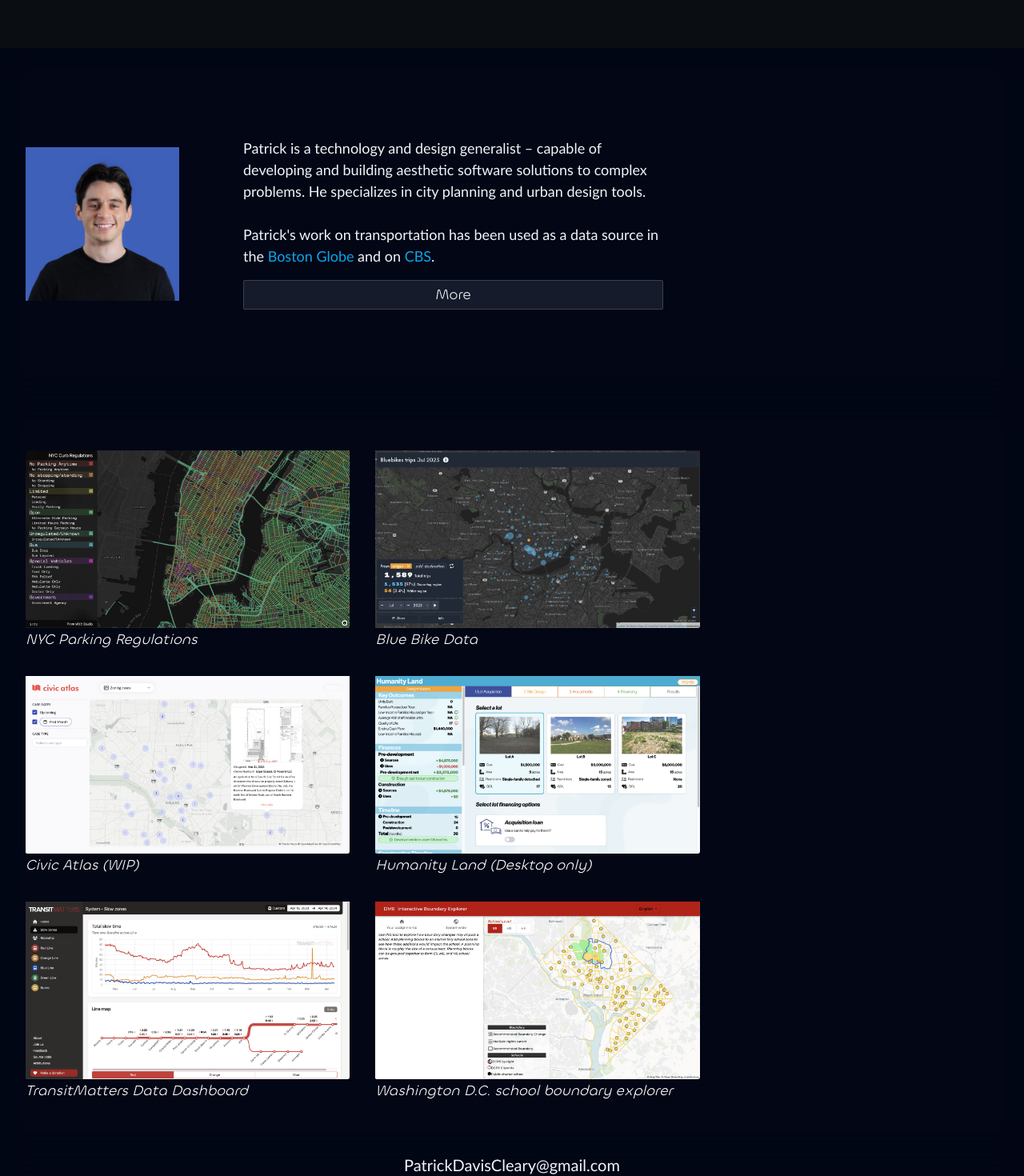
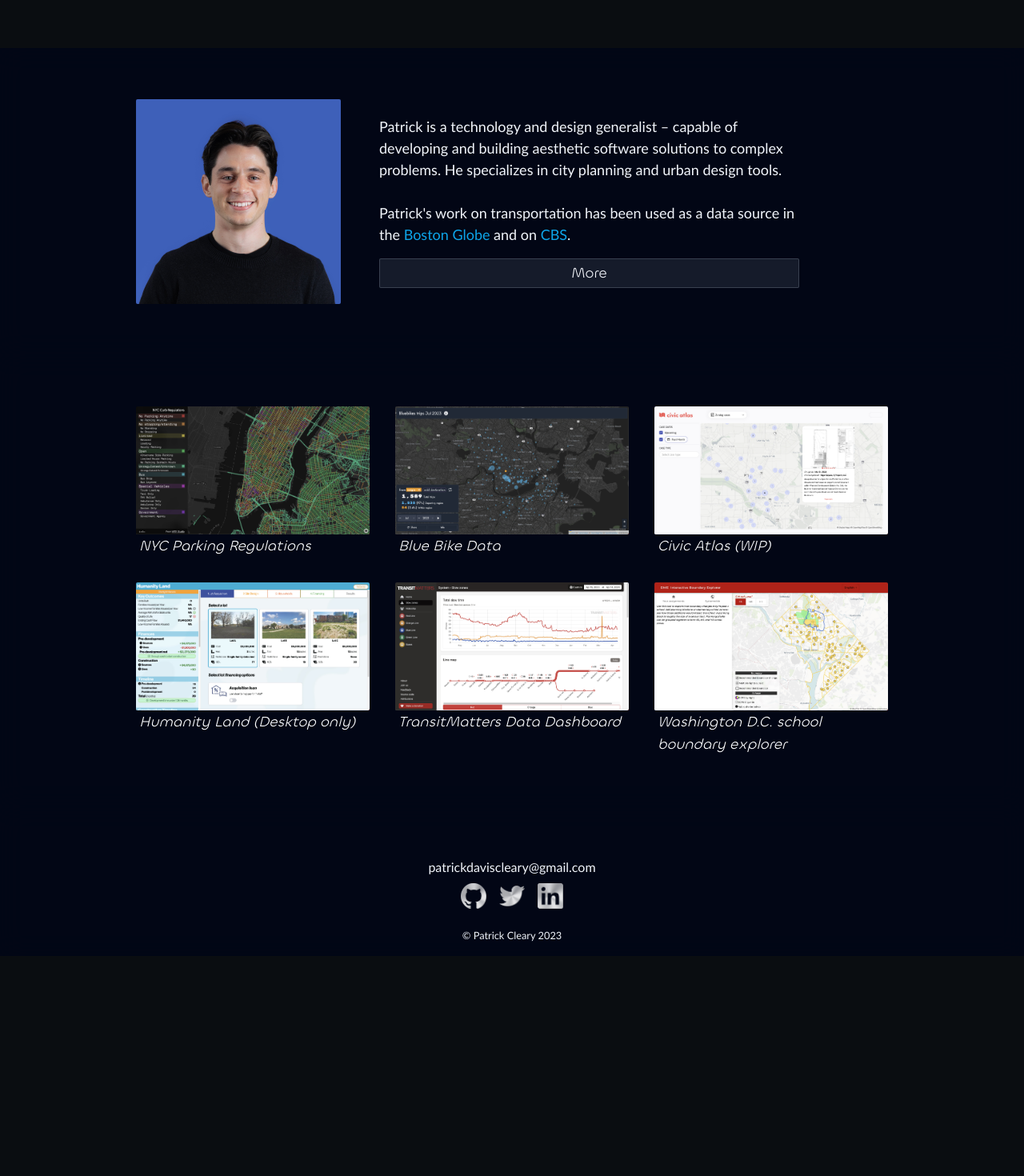
Before and after one commit to PatrickCleary/personal-site, a React (Create React App) app: page / in a window 1280 px wide. Shown: the part 740-2210 px from the top of the page at 80% size. After the commit the page ends 1935 px from the top, so only its background shows below. Built offline with nearby package versions, Linux system fonts and the light colour scheme.

Commit message:
clean up styles

```diff
--- a/src/App.tsx
+++ b/src/App.tsx
@@ -16,7 +16,7 @@
   const connectRef = useRef<HTMLDivElement>(null);
 
   return (
-    <div className="App">
+    <div>
       <NavBar
         refs={[aboutRef, portfolioRef, connectRef]}
         setClicked={setClicked}
--- a/src/Components/Footer.tsx
+++ b/src/Components/Footer.tsx
@@ -3,15 +3,14 @@
   return (
     <div
       style={{
-        position: "absolute",
         bottom: "0px",
         padding: ".5rem",
         display: "flex",
-        justifyContent: "center",
       }}
+      className="justify-center w-full"
     >
       <p
-        style={{ fontSize: ".8rem", paddingLeft: ".5rem" }}
+        style={{ fontSize: ".8rem" }}
       >{`© Patrick Cleary ${new Date().getFullYear()}`}</p>
     </div>
   );
--- a/src/Components/NavBar.tsx
+++ b/src/Components/NavBar.tsx
@@ -11,12 +11,12 @@
 
   return (
     <div className="w-full justify-center items-center fixed top-0 flex z-50 md:fixed md:top-0 md:right-0 md:w-auto">
-      <div className="flex w-full md:w-auto flex-row md:flex-col justify-center md:justify-end bg-dark px-4 md:px-0 py-1 md:py-0 rounded-md cursor-pointer select-none gap-2 md:mr-2  md:mt-2">
+      <div className="flex w-full md:w-auto flex-row md:flex-col justify-center md:justify-end bg-dark lg:bg-transparent px-4 md:px-0 py-1 md:py-0 rounded-md cursor-pointer select-none gap-2 md:mr-2  md:mt-2">
         {navBarOptions.map((option, index) => {
           return (
             <div
               key={index}
-              className="md:px-6 w-full text-sm py-1 rounded-sm border-light border-opacity-20 border-b bg-dark box-border hover:bg-light hover:bg-opacity-30"
+              className="md:px-6 w-full text-sm py-1 rounded-sm border-light border-opacity-20 border-b-[1px] bg-dark lg:bg-transparent box-border hover:bg-light hover:bg-opacity-30"
               onClick={() => {
                 refs[index]?.current?.scrollIntoView();
                 setClicked(index);
--- a/src/Sections/AboutMe.tsx
+++ b/src/Sections/AboutMe.tsx
@@ -17,33 +17,12 @@
     const { clientWidth, mobile } = useContext(WindowContext);
     return (
       <div
-        className="z-10 relative pt-16 pb-16 flex flex-col bg-slate-950 backdrop-blur-lg bg-opacity-90"
+        className=" flex items-center z-10 relative pb-8 pt-8 lg:pt-16 lg:pb-16 flex-col bg-slate-950 backdrop-blur-lg bg-opacity-90"
         ref={ref}
       >
-        <div
-          style={{
-            display: "flex",
-            alignItems: "center",
-            flexDirection: mobile ? "column" : "row",
-            gap: "4rem",
-            padding: "2rem",
-          }}
-        >
+        <div className="max-w-[940px] w-full flex lg:items-center items-center lg:flex-row flex-col gap-8 h-fit px-4 lg:px-0">
           <img
-            className="Headshot"
-            height={`${
-              mobile
-                ? `${Math.min(clientWidth * 0.45, 240)}px`
-                : clientWidth * 0.15
-            }px`}
-            width={`${
-              mobile
-                ? `${Math.min(clientWidth * 0.45, 240)}px`
-                : clientWidth * 0.15
-            }px`}
-            style={{
-              alignItems: mobile ? "center" : "flex-start",
-            }}
+            className="lg:items-start items-center rounded-sm h-64 w-64"
             src={"/headshot_1k.jpg"}
             alt="Headshot"
           />
--- a/src/Sections/Contact.tsx
+++ b/src/Sections/Contact.tsx
@@ -65,36 +65,14 @@
 
     return (
       <div
-        className="bg-slate-950 bg-opacity-90 backdrop-blur-lg w-full pt-1p6 pb-16 flex flex-col items-center relative"
+        className="bg-slate-950 flex items-center bg-opacity-90 backdrop-blur-lg w-full pt-16 pb-2 flex-col relative"
         ref={ref}
       >
-        <div className="flex flex-col items-center">
-          <p
-            className="Email"
-            style={{ cursor: "pointer", fontSize: "1.25rem" }}
-            onClick={() => {
-              if (clickable) {
-                setClicked(true);
-                setClickable(false);
-                setTimeout(() => {
-                  setClickable(true);
-                  setClicked(false);
-                }, 2000);
-              }
-              navigator.clipboard.writeText("PatrickDavisCleary@gmail.com");
-            }}
-          >
-            PatrickDavisCleary@gmail.com
-          </p>
-
-          <p
-            className={clicked ? "Fade-Out-Clipboard" : "Invisible"}
-            style={{ fontSize: ".8rem", opacity: 0 }}
-          >
-            Copied to clipboard!
-          </p>
+        <div className="max-w-[940px] w-full items-center">
+          <div className="flex flex-col items-center relative">
+            <p className="text-base">patrickdaviscleary@gmail.com</p>
           </div>
-        <div className="flex flex-col items-center">
+          <div className="flex flex-col items-center mb-4">
             <div className="mt-2 grid gap-4 grid-cols-3 ">
               {sites.map((site) => {
                 return (
@@ -110,6 +88,7 @@
           </div>
           <Footer />
         </div>
+      </div>
     );
   }
 );
--- a/src/Sections/Portfolio.tsx
+++ b/src/Sections/Portfolio.tsx
@@ -12,65 +12,68 @@
   ({ setPage, clicked }, ref) => {
     return (
       <div
-        className="bg-slate-950 bg-opacity-90 backdrop-blur-lg z-20 pt-16 pb-16 flex flex-row flex-wrap relative overflow-x-hidden w-full px-2 lg:px-8 gap-2 lg:gap-8"
+        className="flex items-center justify-center bg-slate-950 bg-opacity-90 backdrop-blur-lg z-20 pb-8 pt-8 lg:pt-16 lg:pb-16 relative overflow-x-hidden"
         ref={ref}
       >
-        {" "}
+        <div className="max-w-[940px] w-full lg:items-start items-center flex-col">
+          <div className=" grid gap-4 xl:grid-cols-3 lg:gap-8 grid-cols-2 px-4 lg:px-0">
             <a
-          className="w-1/2 lg:w-1/3 hover:bg-slate-200 cursor-pointer group rounded-md"
+              className=" hover:bg-slate-200 cursor-pointer group rounded-sm overflow-hidden"
               href="https://parkingregulations.nyc"
             >
               <img src={"/portfolio/nycpr.jpg"} className="" />
-          <h3 className="text-lg italic group-hover:text-slate-950">
+              <h3 className="px-1 text-lg italic group-hover:text-slate-950">
                 NYC Parking Regulations
               </h3>
             </a>
             <a
-          className="w-1/2 lg:w-1/3 hover:bg-slate-200 cursor-pointer group rounded-md"
+              className=" hover:bg-slate-200 cursor-pointer group rounded-sm overflow-hidden"
               href="https://bluebikedata.com"
             >
               <img src={"/portfolio/bb.jpg"} className="" />
-          <h3 className="text-lg italic group-hover:text-slate-950">
+              <h3 className="px-1 text-lg italic group-hover:text-slate-950">
                 Blue Bike Data
               </h3>
             </a>
             <a
-          className="w-1/2 lg:w-1/3 hover:bg-slate-200 cursor-pointer group rounded-md"
-          href="https://main.d1q4dlkv82pltq.amplifyapp.com"
+              className=" hover:bg-slate-200 cursor-pointer group rounded-sm overflow-hidden"
+              href="https://app.civicatlas.net"
             >
               <img src={"/portfolio/ca.jpg"} />
-          <h3 className="text-lg italic group-hover:text-slate-950">
+              <h3 className="px-1 text-lg italic group-hover:text-slate-950">
                 Civic Atlas (WIP)
               </h3>
             </a>
             <a
-          className="w-1/2 lg:w-1/3 hover:bg-slate-200 cursor-pointer group rounded-md"
+              className=" hover:bg-slate-200 cursor-pointer group rounded-sm overflow-hidden"
               href="https://humanity.land"
             >
               <img src={"/portfolio/hl.jpg"} />
-          <h3 className="text-lg italic group-hover:text-slate-950">
+              <h3 className="px-1 text-lg italic group-hover:text-slate-950">
                 Humanity Land (Desktop only)
               </h3>
             </a>
             <a
-          className="w-1/2 lg:w-1/3 hover:bg-slate-200 cursor-pointer group rounded-md"
+              className=" hover:bg-slate-200 cursor-pointer group rounded-sm overflow-hidden"
               href="https://dashboard.transitmatters.org"
             >
               <img src={"/portfolio/tm.jpg"} />
-          <h3 className="text-lg italic group-hover:text-slate-950">
+              <h3 className="px-1 text-lg italic group-hover:text-slate-950">
                 TransitMatters Data Dashboard
               </h3>
             </a>
             <a
-          className="w-1/2 lg:w-1/3 hover:bg-slate-200 cursor-pointer group rounded-md"
+              className=" hover:bg-slate-200 cursor-pointer group rounded-sm overflow-hidden"
               href="https://dcschoolboundaryexplorer.com"
             >
               <img src={"/portfolio/dc.jpg"} />
-          <h3 className="text-lg italic group-hover:text-slate-950">
+              <h3 className="px-1 text-lg italic group-hover:text-slate-950">
                 Washington D.C. school boundary explorer
               </h3>
             </a>
           </div>
+        </div>
+      </div>
     );
   }
 );
```
Lines whose indentation alone changed are shown as unchanged.
